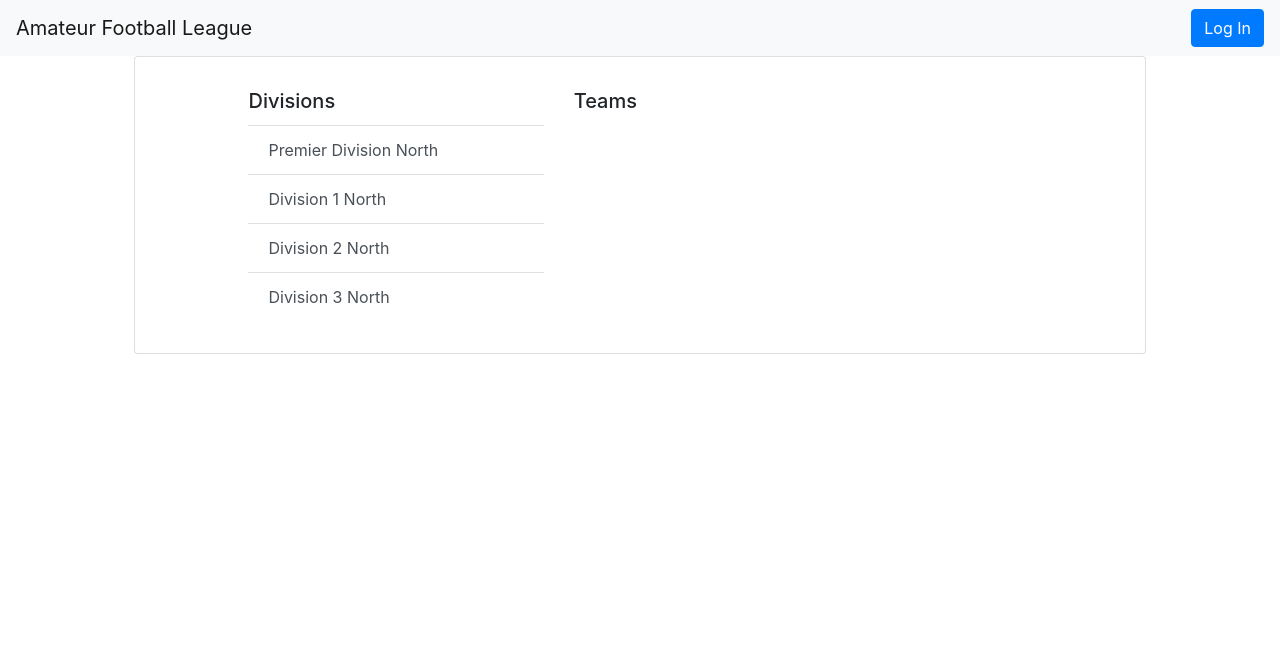
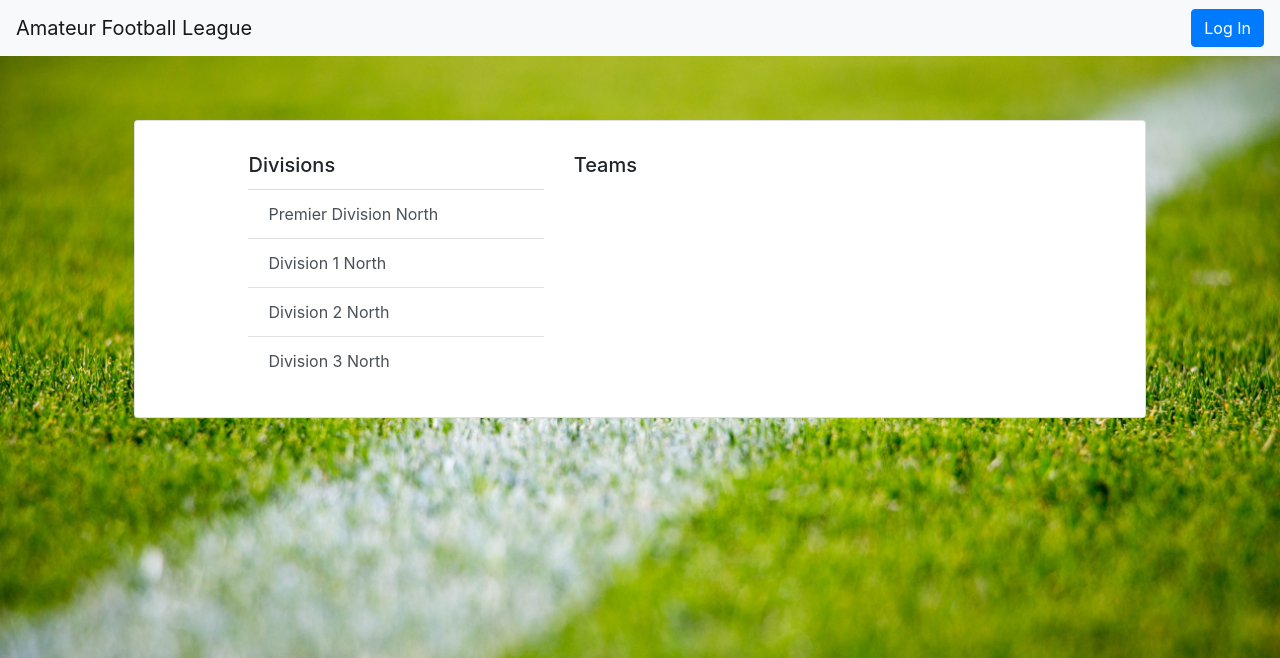
Before and after one commit to colm29/leagueAdmin, a Flask app: page / in a window 1280 px wide. Shown: the top 658 px of the page. Run offline with Flask 2, Linux system fonts and the light colour scheme; data comes from the database, SQL or seed files in the repository; parts of the project's set-up code (start-up, migrations or seed data) failed here and were passed over; some libraries are stand-ins or nearby versions.

Commit message:
Background Image Fix

```diff
--- a/static/style.css
+++ b/static/style.css
@@ -1,5 +1,9 @@
-.container-fluid{
-  background-image: url({{ url_for('static', filename='sandro-schuh-80814-unsplash.jpg') }});
+body {
+  background: url('/static/sandro-schuh-80814-unsplash.jpg') no-repeat center center fixed;
+  -webkit-background-size: cover;
+  -moz-background-size: cover;
+  -o-background-size: cover;
+  background-size: cover;
 }
 
 .card {
@@ -16,3 +20,9 @@
 .alert ul{
 	list-style: none;
 }
+
+.edit-buttons{
+  margin-top:  2em;
+  margin-left:  2em;
+  margin-bottom:  1em;
+}
```
